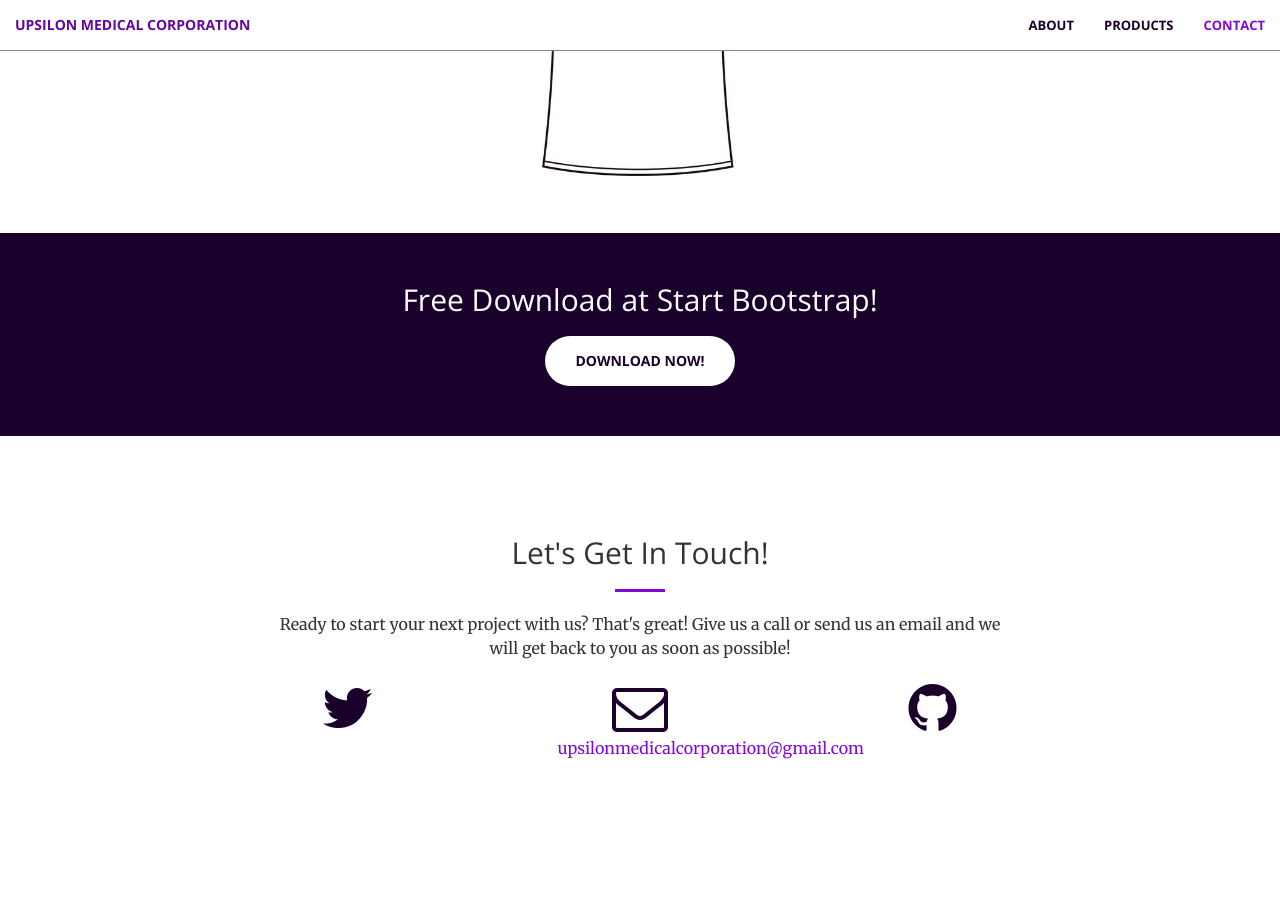
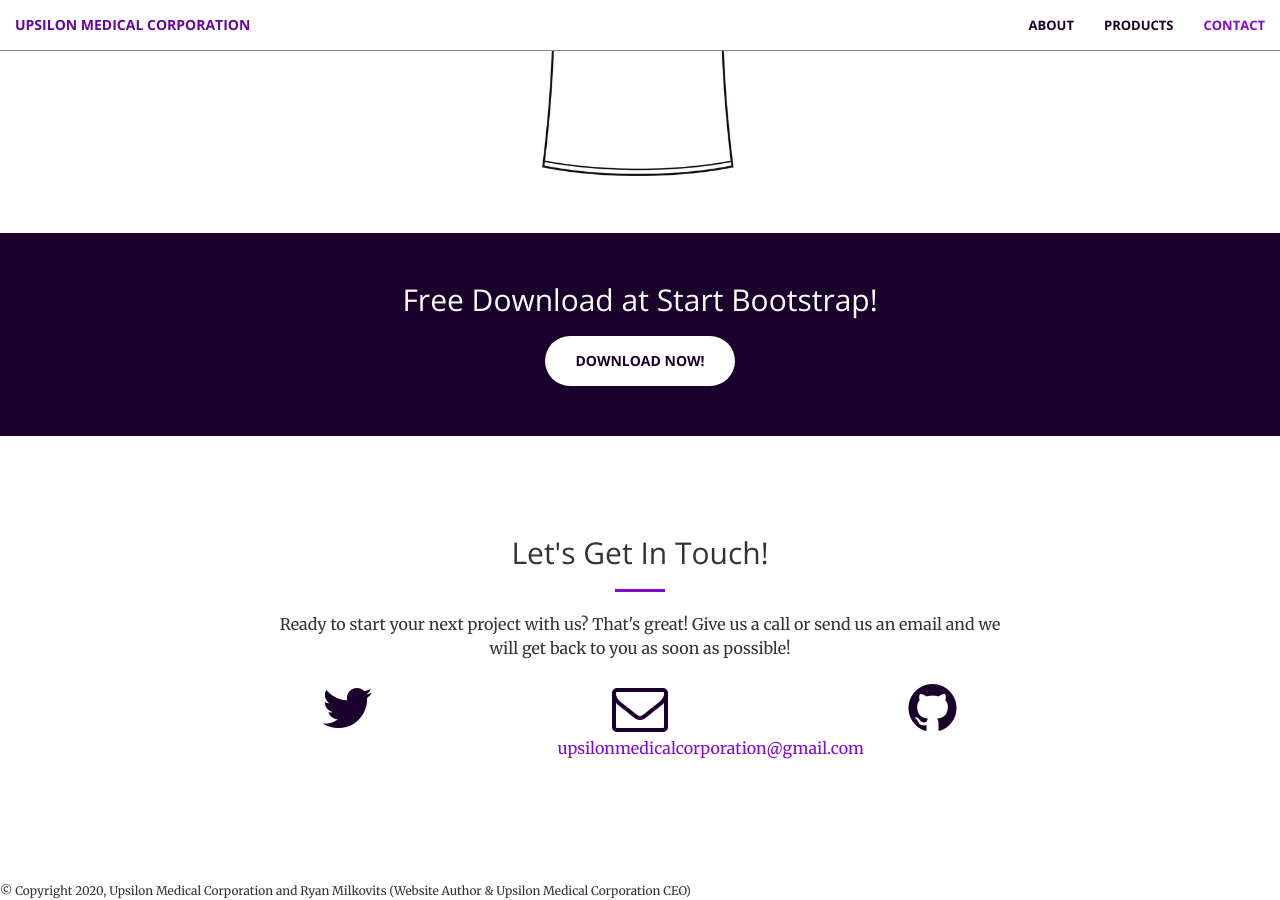
Before and after one commit to UpsilonMedicalCorporation/UpsilonMedicalCorporation.github.io, a Jekyll site: the page built from index.html, in a window 1280 px wide and 900 px high, scrolled down 2063 px. Built offline with Jekyll 4.4.1, drawn with Linux system fonts in a browser that asks for light colours.

Commit message:
footer with copyright added

```diff
--- /dev/null
+++ b/_includes/footer.html
@@ -0,0 +1,3 @@
+<footer>
+        <small>&copy; Copyright 2020, Upsilon Medical Corporation and  Ryan Milkovits (Website Author & Upsilon Medical Corporation CEO)</small>
+</footer>
--- a/_layouts/front.html
+++ b/_layouts/front.html
@@ -14,6 +14,7 @@
   {% include aside.html %}
   {% include contact.html %}
   {% include scripts.html %}
+  {% include footer.html %}
 </body>
 
 </html>
```
